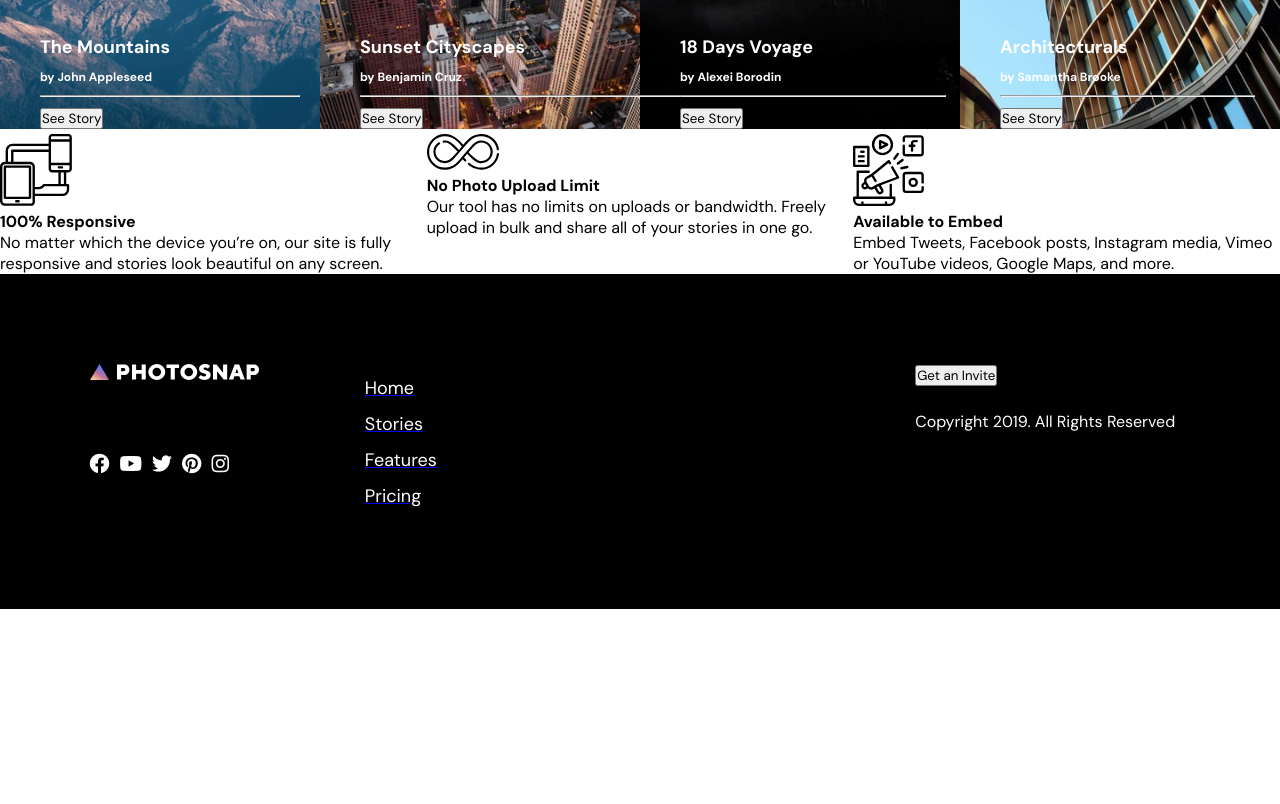
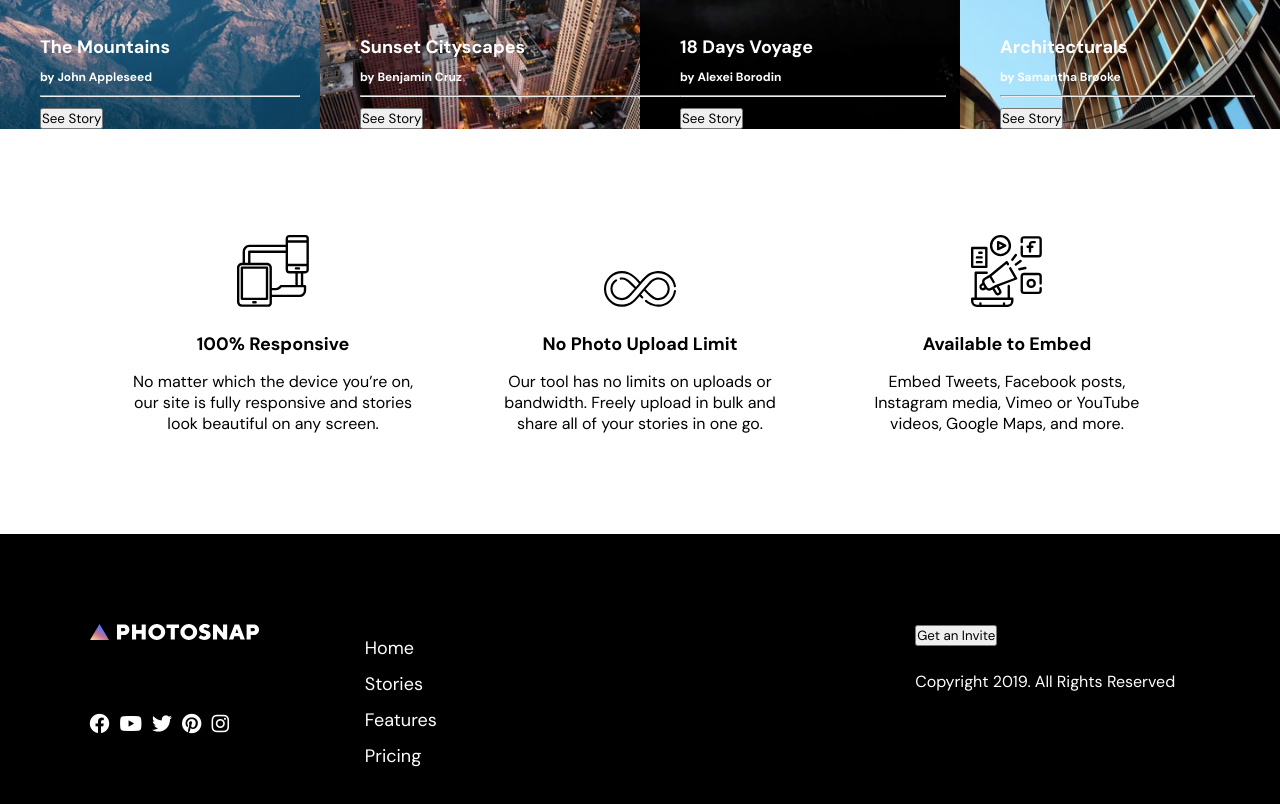
Before and after one commit to clf94-dev/photosnap-react, a React (Create React App) app: page / in a window 1280 px wide. Shown: the part 2420-3224 px from the top of the page. Before the commit the page ends 3029 px from the top, so only its background shows below. Built offline with nearby package versions, Linux system fonts and the light colour scheme.

Commit message:
home features style added

```diff
--- a/src/components/FeatureCard.jsx
+++ b/src/components/FeatureCard.jsx
@@ -10,9 +10,9 @@ function FeatureCard(props) {
     return (
 
 
-            <Grid item lg={4} md={4} sm={12} xs={12} >
+            <Grid item lg={4} md={4} sm={12} xs={12} className='feat-card' >
                 <img src={featIMGD[props.index]} alt=""/>
-                <h4>{props.title}</h4>
+                <h3>{props.title}</h3>
                 <p>{props.text}</p>
 
             </Grid>
--- a/src/components/Footer.jsx
+++ b/src/components/Footer.jsx
@@ -20,16 +20,16 @@ function Footer() {
                     </Grid>
                 </Grid>
                 <Grid item direction='column' md={3} xs={12} className='footer-links'>
-                    <Link to='/'>
+                    <Link to='/'  className='single-link'>
                         <p>Home</p>
                     </Link>
-                    <Link to='/stories'>
+                    <Link to='/stories' className='single-link'>
                         <p>Stories</p>
                     </Link>
-                    <Link to='/features'>
+                    <Link to='/features' className='single-link'>
                         <p>Features</p>
                     </Link>
-                    <Link to='/pricing'>
+                    <Link to='/pricing' className='single-link'>
                         <p>Pricing</p>
                     </Link>
 
--- a/src/components/HomeFeatures.jsx
+++ b/src/components/HomeFeatures.jsx
@@ -6,7 +6,7 @@ import { HomeFeaturesData } from './HomeFeaturesData'
 function HomeFeatures() {
     return (
 
-            <Grid container direction='row'>
+            <Grid container direction='row' className='feat-cont'>
                 {HomeFeaturesData.map(item => {
                     return (<FeatureCard
                     home='true'
--- a/src/components/styles/App.css
+++ b/src/components/styles/App.css
@@ -248,6 +248,29 @@
   margin: 10px auto;
 }
 
+.feat-cont {
+  padding: 7%;
+  text-align: center;
+  align-items: flex-end;
+}
+
+.feat-cont .feat-card {
+  padding: 1% 3%;
+}
+
+.feat-cont .feat-card img {
+  margin-bottom: 20px;
+}
+
+.feat-cont .feat-card h3 {
+  font-size: 18px;
+  margin-bottom: 15px;
+}
+
+.feat-cont .feat-card p {
+  margin-bottom: 0;
+}
+
 .cta-cont {
   border-left: 4px solid linear-gradient(to bottom, #5A77FF, #BC7198, #FFC593);
 }
@@ -304,6 +327,7 @@
 
 .footer-cont .social-row i {
   margin-right: 10px;
+  cursor: pointer;
   font-size: 20px;
 }
 
@@ -343,7 +367,11 @@
   }
 }
 
-.footer-cont .footer-links p {
+.footer-cont .footer-links .single-link {
+  text-decoration: none !important;
+}
+
+.footer-cont .footer-links .single-link p {
   text-decoration: none !important;
   color: white;
   font-size: 18px;
--- a/src/components/styles/App.scss
+++ b/src/components/styles/App.scss
@@ -222,6 +222,26 @@ sans-serif;
     }
 }
 
+//-----------------------Features section -----------------
+.feat-cont {
+    padding: 7%;
+    text-align: center;
+    align-items: flex-end;
+    .feat-card {
+        padding: 1% 3%;
+        img {
+            margin-bottom: 20px;
+        }
+        h3 {
+            font-size: 18px;
+            margin-bottom: 15px;
+        }
+        p {
+            margin-bottom: 0;
+        }
+    }
+}
+
 //---------------------Cta section ----------------------
 .cta-cont {
     border-left: 4px solid linear-gradient(to bottom, (#5A77FF), #BC7198, (#FFC593));
@@ -261,6 +281,7 @@ sans-serif;
         }
         i {
             margin-right: 10px;
+            cursor: pointer;
             font-size: 20px;
         }
         .faceb {
@@ -303,11 +324,14 @@ sans-serif;
         @media screen and (max-width: 756px) {
             margin-bottom: 45px;
         }
-        p {
+        .single-link {
             text-decoration: none !important;
-            color: white;
-            font-size: 18px;
-            margin: 12px auto;
+            p {
+                text-decoration: none !important;
+                color: white;
+                font-size: 18px;
+                margin: 12px auto;
+            }
         }
     }
     .copy-col {
```
Also changed, not shown: src/components/styles/App.min.css.
